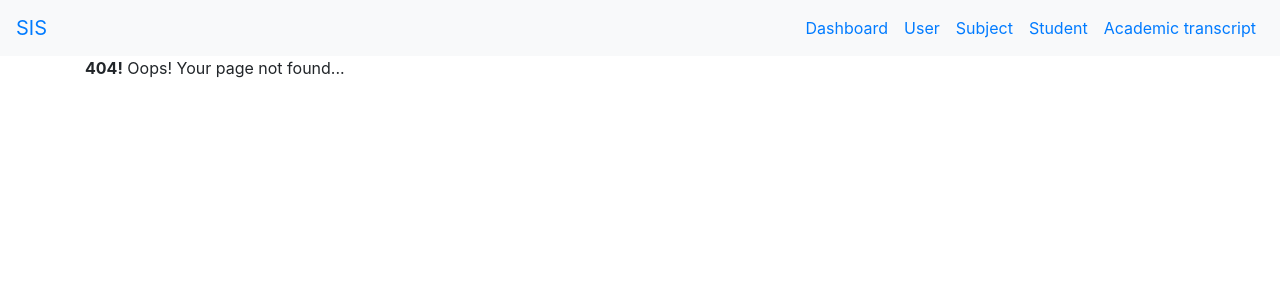
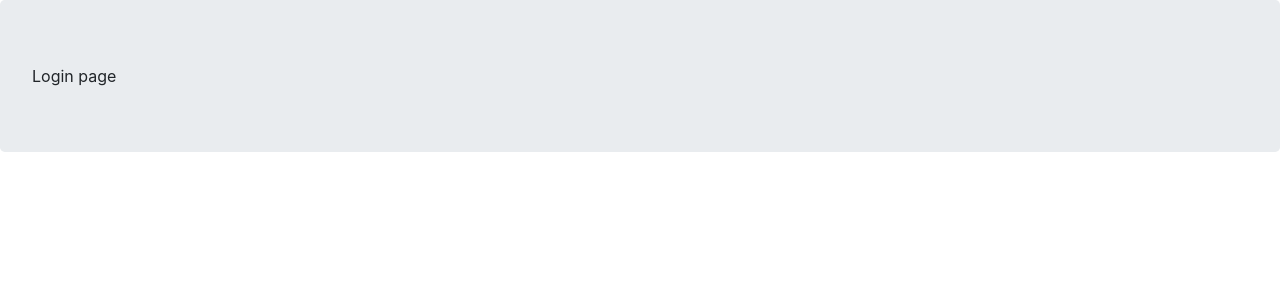
Before and after one commit to namlt2882/school-information-system, a React (Create React App) app in the folder sis-web/: page /login in a window 1280 px wide. Before the commit this address had no page. Shown: the top 300 px of the page. Built offline with nearby package versions, Linux system fonts and the light colour scheme.

Commit message:
[fe]: add login page

```diff
--- a/sis-web/src/App.js
+++ b/sis-web/src/App.js
@@ -1,28 +1,38 @@
 import React, { Component } from 'react';
 import './App.css';
-import { Switch, Route, BrowserRouter as Router } from 'react-router-dom';
+import { Switch, Route, BrowserRouter as Router, Redirect } from 'react-router-dom';
 import routes from './components/menu/routes'
 import MyMenu from './components/menu/my-menu'
+import LoginPage from './components/common-page/login';
+import { isLoggedIn } from './services/auth-service'
+import NotFoundPage from './components/error-pages/not-found-page';
 
 class App extends Component {
   render() {
     return (
       <Router>
+        <Switch>
+          <Route path='/login' exact={true} component={LoginPage} />
+          {/* <Route path='' exact={false}> */}
             <div>
               <MyMenu />
               <div className="container">
                 <div className="row">
-              {this.showContentMenus(routes)}
+                  {this.privateContent(routes)}
                 </div>
               </div>
             </div>
+          {/* </Route> */}
+          <Route path="*" component={NotFoundPage} />
+        </Switch>
       </Router>
     );
   }
-  showContentMenus = (routes) => {
-    var result = null;
-    if (routes.length > 0) {
-      result = routes.map((route, index) => {
+  privateContent = (routes) => {
+    if (!isLoggedIn()) {
+      return <Redirect to={{ pathname: '/login' }} />
+    }
+    var result = routes.map((route, index) => {
       return (
         <Route
           key={index}
@@ -32,8 +42,7 @@ class App extends Component {
         />
       );
     });
-    }
-    return <Switch>{result}</Switch>;
+    return result;
   }
 }
 
--- /dev/null
+++ b/sis-web/src/components/common-page/login.js
@@ -0,0 +1,25 @@
+import React, { Component } from 'react';
+import { Jumbotron, Button } from 'reactstrap';
+import { isLoggedIn } from '../../services/auth-service';
+import { Redirect } from 'react-router-dom';
+
+class LoginPage extends Component {
+    constructor(props) {
+        super(props);
+        this.state = {}
+    }
+
+    render() {
+        if (isLoggedIn()) {
+            return <Redirect to={{ pathname: '/' }} />
+        } else {
+            return (<div>
+                <Jumbotron>
+                    Login page
+            </Jumbotron>
+            </div>);
+        }
+    }
+}
+
+export default LoginPage;
--- a/sis-web/src/components/menu/routes.js
+++ b/sis-web/src/components/menu/routes.js
@@ -31,11 +31,6 @@ const routes = [
         path: '/transcript',
         exact: false,
         main: () => <ListTranscript />
-    },
-    {
-        path: '',
-        exact: true,
-        main: () => <NotFoundPage />
     }
 ];
 
--- /dev/null
+++ b/sis-web/src/services/auth-service.js
@@ -0,0 +1,8 @@
+export const isLoggedIn = () => {
+    var token = localStorage.getItem('access_token');
+    if (token == undefined) {
+        return false;
+    } else {
+        return true;
+    }
+}
```
Lines whose indentation alone changed are shown as unchanged.
